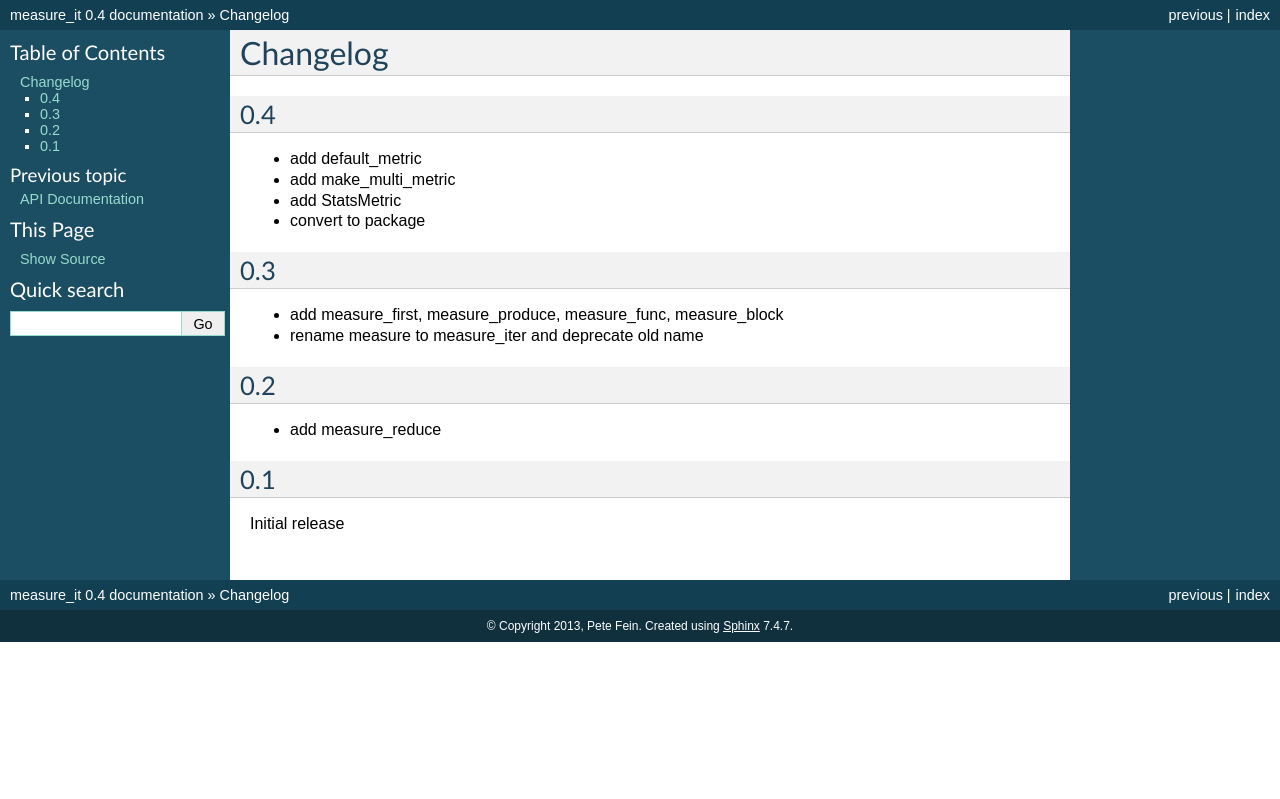
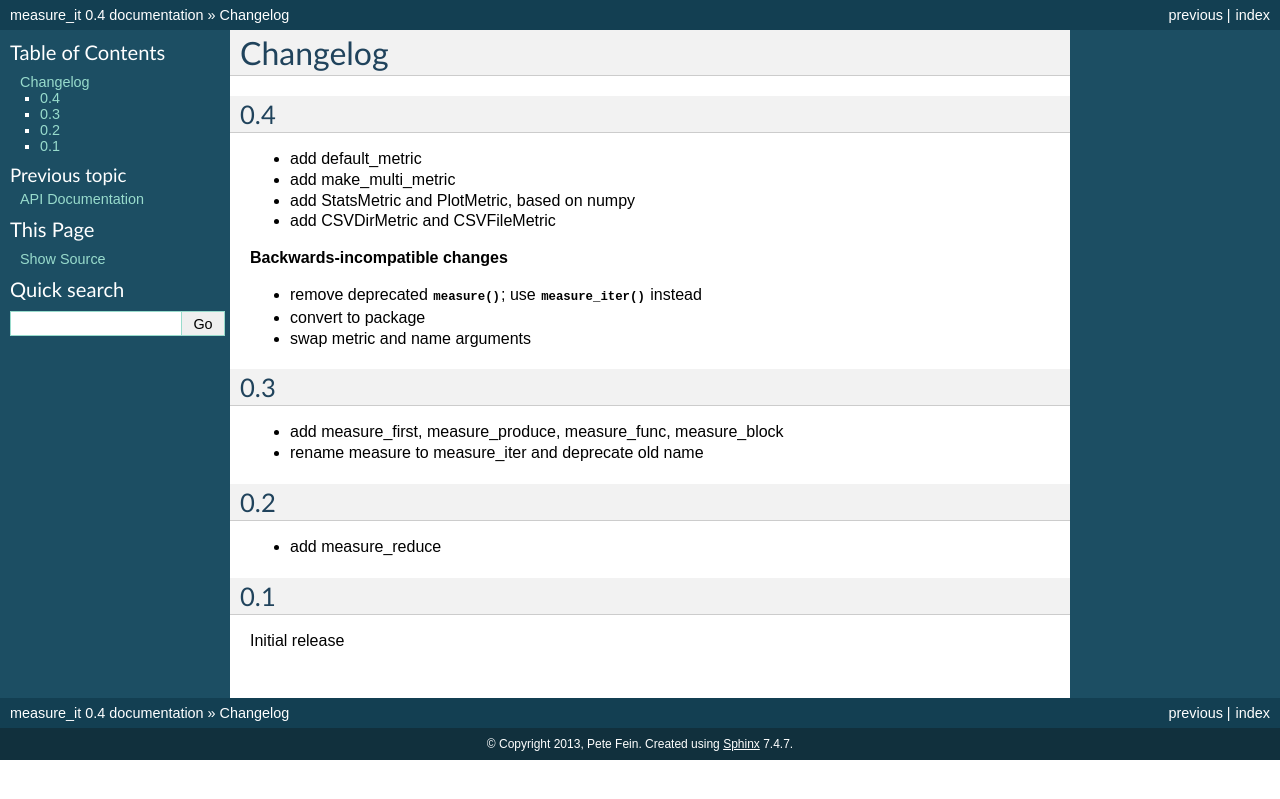
Before and after one commit to wearpants/instrument, a Sphinx documentation site: the page built from doc/changelog.rst, in a window 1280 px wide. Shown: the top 799 px of the page. Built offline with Sphinx 7.4.7, drawn with Linux system fonts in a browser that asks for light colours.

Commit message:
update changelog

```diff
--- a/doc/changelog.rst
+++ b/doc/changelog.rst
@@ -4,8 +4,14 @@ Changelog
 ---
 * add default_metric
 * add make_multi_metric
-* add StatsMetric
+* add StatsMetric and PlotMetric, based on numpy
+* add CSVDirMetric and CSVFileMetric
+
+**Backwards-incompatible changes**
+
+* remove deprecated :func:`measure`; use :func:`measure_iter` instead
 * convert to package
+* swap metric and name arguments
 
 0.3
 ---
```
